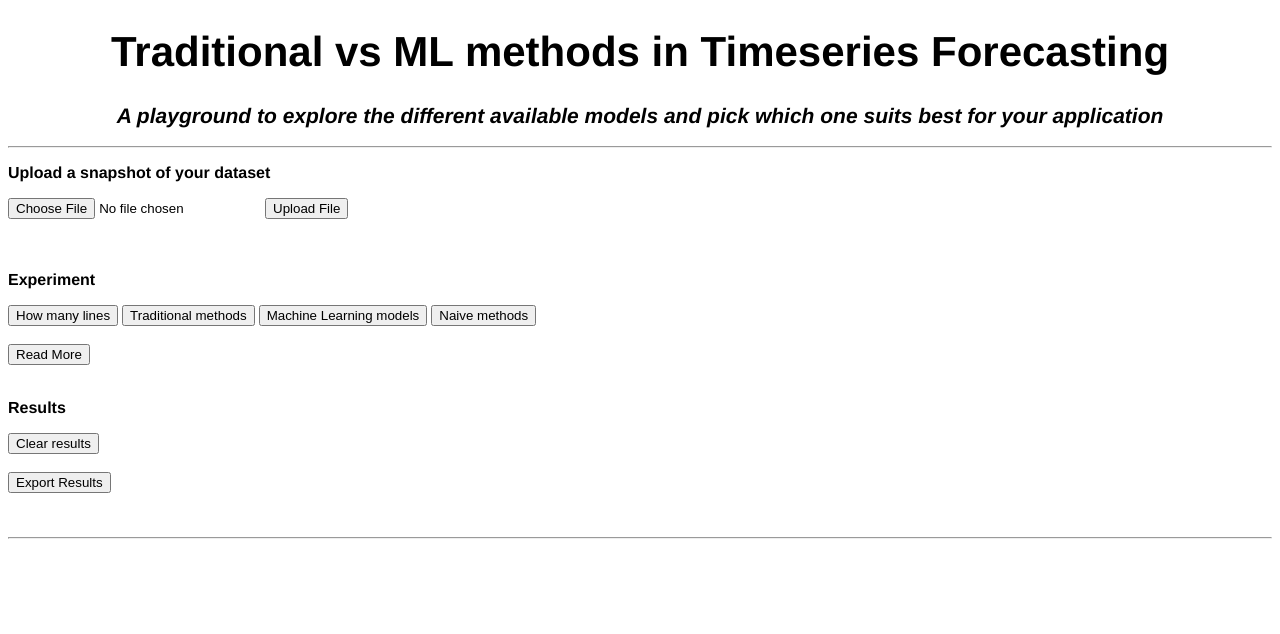
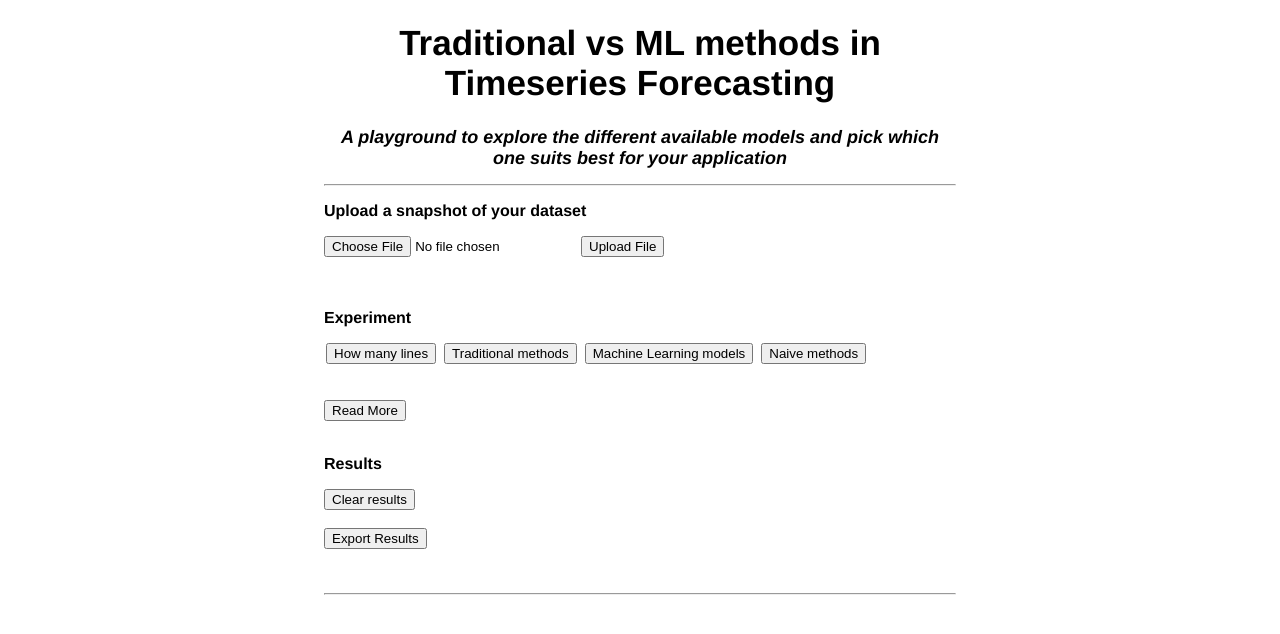
Before and after one commit to georgios-antoniadis/Dissertation_playground, a Flask app: page / in a window 1280 px wide. Shown: the top 634 px of the page. Run offline with Flask 3, Linux system fonts and the light colour scheme; parts of the project's set-up code (start-up, migrations or seed data) failed here and were passed over.

Commit message:
html interactive

```diff
--- a/naive_methods/random_walk.py
+++ b/naive_methods/random_walk.py
@@ -5,7 +5,7 @@ def random_walk(input_data, test_set_length):
     # print(input_data[0])
     last_value = input_data[-1]
     current_value = last_value
-    noise_stddev = 0.1 * (max(input_data) - min(input_data))  # Adjust as needed
+    noise_stddev = 0.1 * (max(input_data) - min(input_data))
     predicted_values = []
     for i in range(test_set_length):
         predicted_values.append(current_value)
--- a/static/css/styles.css
+++ b/static/css/styles.css
@@ -4,19 +4,23 @@
 h1 {
     /* Set the desired font-family */
     font-family: "Helvetica Neue", Helvetica, Arial, sans-serif;
-    font-size: 42px;
+    font-size: 35px;
     font-style: bold;
     /* Align text to the middle */
     text-align: center;
+    padding-left: 25%;
+    padding-right: 25%;
   }
 
 h2 {
     /* Set the desired font-family */
     font-family: "Helvetica Neue", Helvetica, Arial, sans-serif;
-    font-size: 21px;
+    font-size: 18px;
     font-style: italic;
     /* Align text to the middle */
     text-align: center;
+    padding-left: 25%;
+    padding-right: 25%;
   }
 
 h3 {
@@ -24,4 +28,36 @@ h3 {
     font-family: "Helvetica Neue", Helvetica, Arial, sans-serif;
     font-size: 16px;
     font-style: normal;
+    padding-left: 25%;
+    padding-right: 25%;
   }
+
+
+button {
+  margin-left: 25%;
+  margin-right: 25%;
+}
+
+button.model {
+  margin-left: 2px;
+  margin-right: 2px;
+}
+
+#Model_buttons {
+  padding-left: 25%;
+}
+
+form {
+  margin-left: 25%;
+  margin-right: 25%;
+}
+
+hr {
+  margin-left: 25%;
+  margin-right: 25%;
+}
+
+#result {
+  margin-left: 25%;
+  margin-right: 25%;
+}
--- a/templates/index.html
+++ b/templates/index.html
@@ -22,15 +22,17 @@
 
     <br><br>
 
-    <h3>Experiment</h3>
-    <button onclick="callFunction('function1')">How many lines</button>
-    <button onclick="callFunction('traditional_models')">Traditional methods</button>
-    <button onclick="callFunction('ml_models')">Machine Learning models</button>
-    <button onclick="callFunction('naive_methods')">Naive methods</button>
+    <h3 class="Model_title">Experiment</h3>
+    <div id="Model_buttons">
+    <button class='model' id='model_button' onclick="callFunction('function1')">How many lines</button>
+    <button class='model' id='model_button' onclick="callFunction('traditional_models')">Traditional methods</button>
+    <button class='model' id='model_button' onclick="callFunction('ml_models')">Machine Learning models</button>
+    <button class='model' id='model_button' onclick="callFunction('naive_methods')">Naive methods</button>
+    </div>
 
     <br><br>
     <!-- Model Help Modal -->
-    <button class="button open-button">Read More</button>
+    <button class="button open-button" id="hover-element">Read More</button>
     <dialog class="modal", id="modal">
         <h2>The models</h2>
         <h3>Traditional</h3>
@@ -78,6 +80,15 @@
                 }
             });
         });
+
+        document.getElementById('model_button').addEventListener('mouseover', function() {
+            // Fetch the contents of "sample.txt" and set the title attribute
+            const currentContent = document.getElementById(elementId).textContent;
+            const buttonId = document.getElementsByClassName(elementId).elementId;
+            fetchAndSetTitle(currentContent, buttonId);
+        });
+
+
 
         // Read more button
         const modal = document.querySelector('#modal');
@@ -152,6 +163,16 @@
 
 
 
+
+        fetch("sample.txt")
+        .then(response => response.text())
+        .then(data => {
+            // Set the title attribute using the fetched data
+            document.getElementById('hover-element').title = data;
+        })
+
+
+
     </script>
 </body>
 </html>
--- /dev/null
+++ b/templates/sample.txt
@@ -0,0 +1 @@
+This is text from sample.txt to show when hovering
```
Also changed, not shown: templates/styles.css (deleted), 1 other file.
